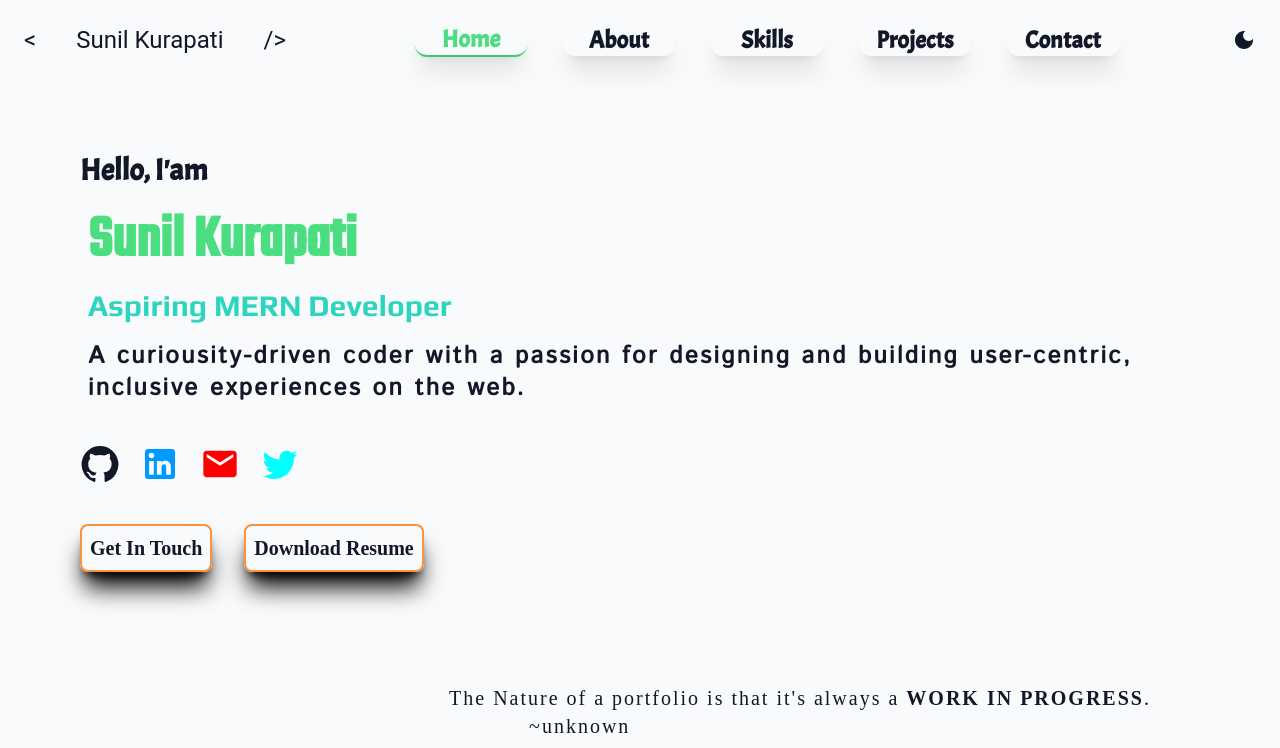
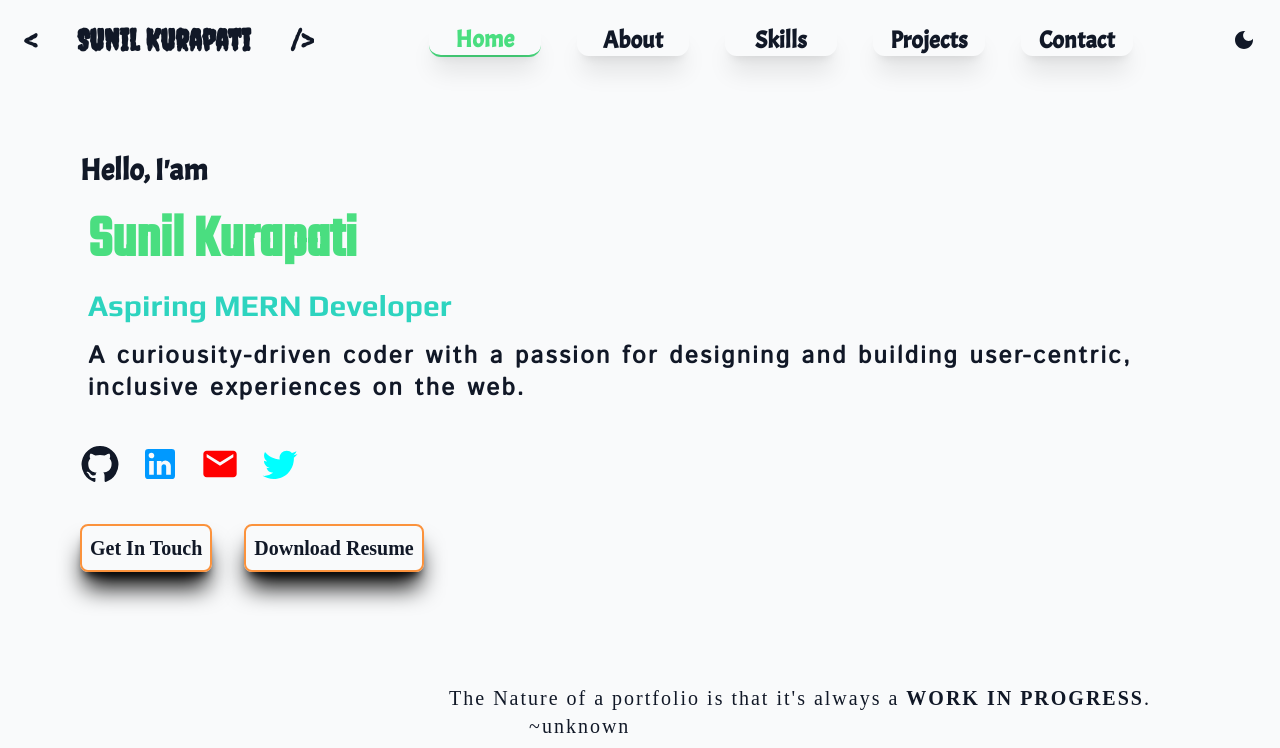
Before and after one commit to Sunil4510/portfolio, a Next.js app: page / in a window 1280 px wide. Shown: the top 748 px of the page. Built offline with nearby package versions, Linux system fonts and the light colour scheme; a web font is replaced by a local one.

Commit message:
style added done

```diff
--- a/styles/globals.css
+++ b/styles/globals.css
@@ -11,7 +11,7 @@
     @apply shadow-none !important;
   }
   .app_bar_head{
-    @apply font-bold font-Creep lg:text-4xl md:text-3xl;
+    @apply font-bold font-Creep lg:text-4xl md:text-3xl !important;
   }
   .contact__info{
     @apply flex items-center flex-col
```
